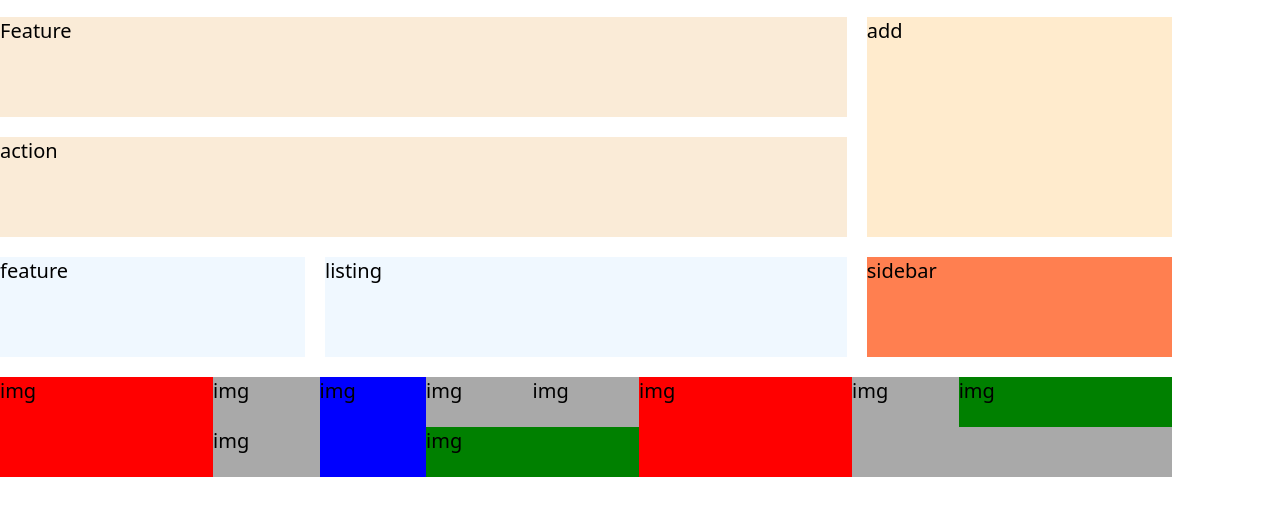
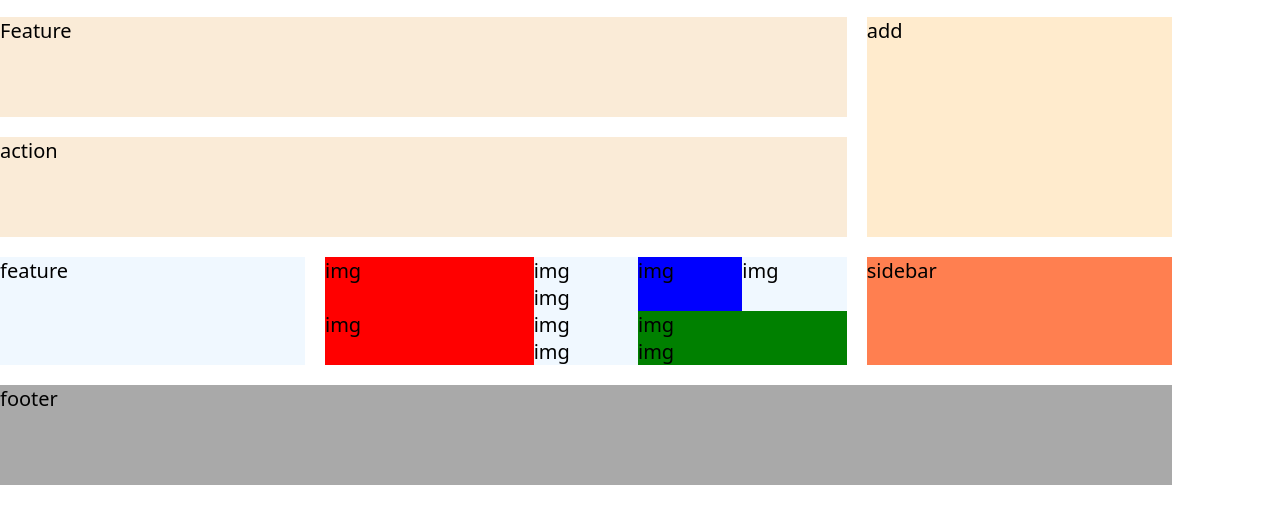
Before and after one commit to Tsilo/LvL1Playground, a plain HTML site: page index.html in a window 1280 px wide. Shown: the part 103-626 px from the top of the page. Drawn offline with Linux system fonts and the light colour scheme.

Commit message:
gallery page

```diff
--- a/index.html
+++ b/index.html
@@ -20,12 +20,7 @@
     <div class="add">add</div>
 
     <div class="body featured">feature</div>
-    <div class="body list">listing</div>
-
-    <div class="sidebar">
-        sidebar
-    </div>
-    <div class="footer">
+    <div class="body list">
         <div class="img big">img</div>
         <div class="img ">img</div>
         <div class="img row2">img</div>
@@ -37,6 +32,13 @@
         <div class="img">img</div>
         <div class="img col2">img</div>
     </div>
+
+    <div class="sidebar">
+        sidebar
+    </div>
+    <div class="footer">
+        footer
+    </div>
 </div>
 
 
--- a/style.css
+++ b/style.css
@@ -149,7 +149,7 @@ html, body {
     }
 }
 
-.footer{
+.list{
     display: grid;
     grid-template-columns: repeat( auto-fit, minmax(100px, 1fr) );
 }
```
Also changed, not shown: 1 other file.
